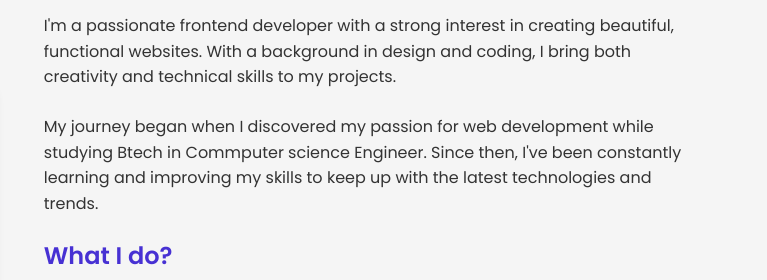
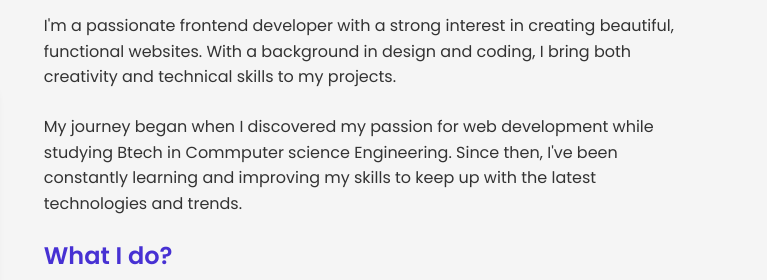
Before and after one commit to Yaswanth7989/My-Portfolio, a plain HTML site: page index.html in a window 1280 px wide. Shown: the part 1026-1306 px from the top of the page, 513-1280 px from the left. Drawn offline with nearby package versions, Linux system fonts and the light colour scheme.

Commit message:
minor change

```diff
--- a/index.html
+++ b/index.html
@@ -99,7 +99,7 @@
             </p>
             <p>
               My journey began when I discovered my passion for web development
-              while studying Btech in Commputer science Engineer. Since then, I've been constantly
+              while studying Btech in Commputer science Engineering. Since then, I've been constantly
               learning and improving my skills to keep up with the latest
               technologies and trends.
             </p>
```
